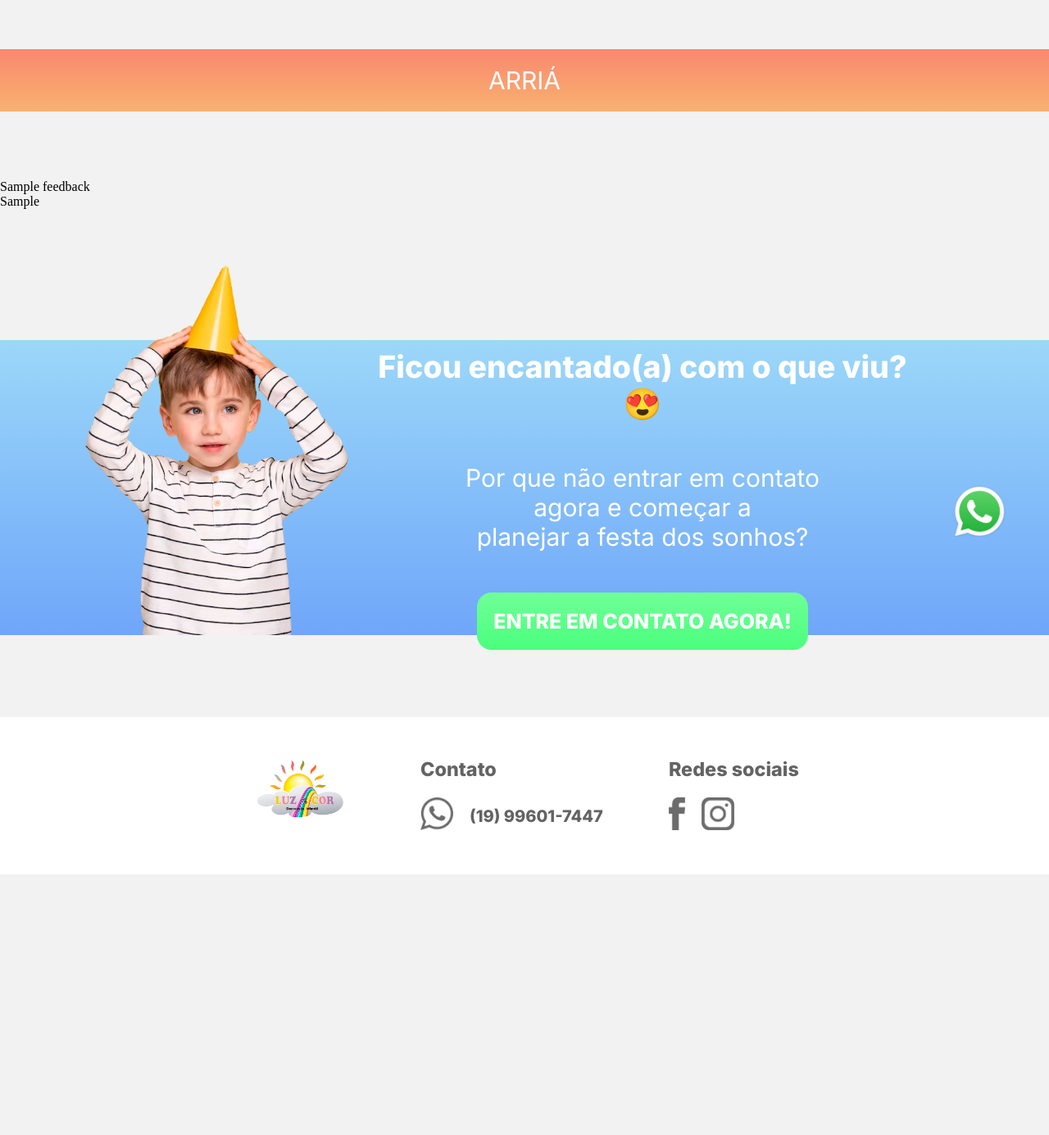
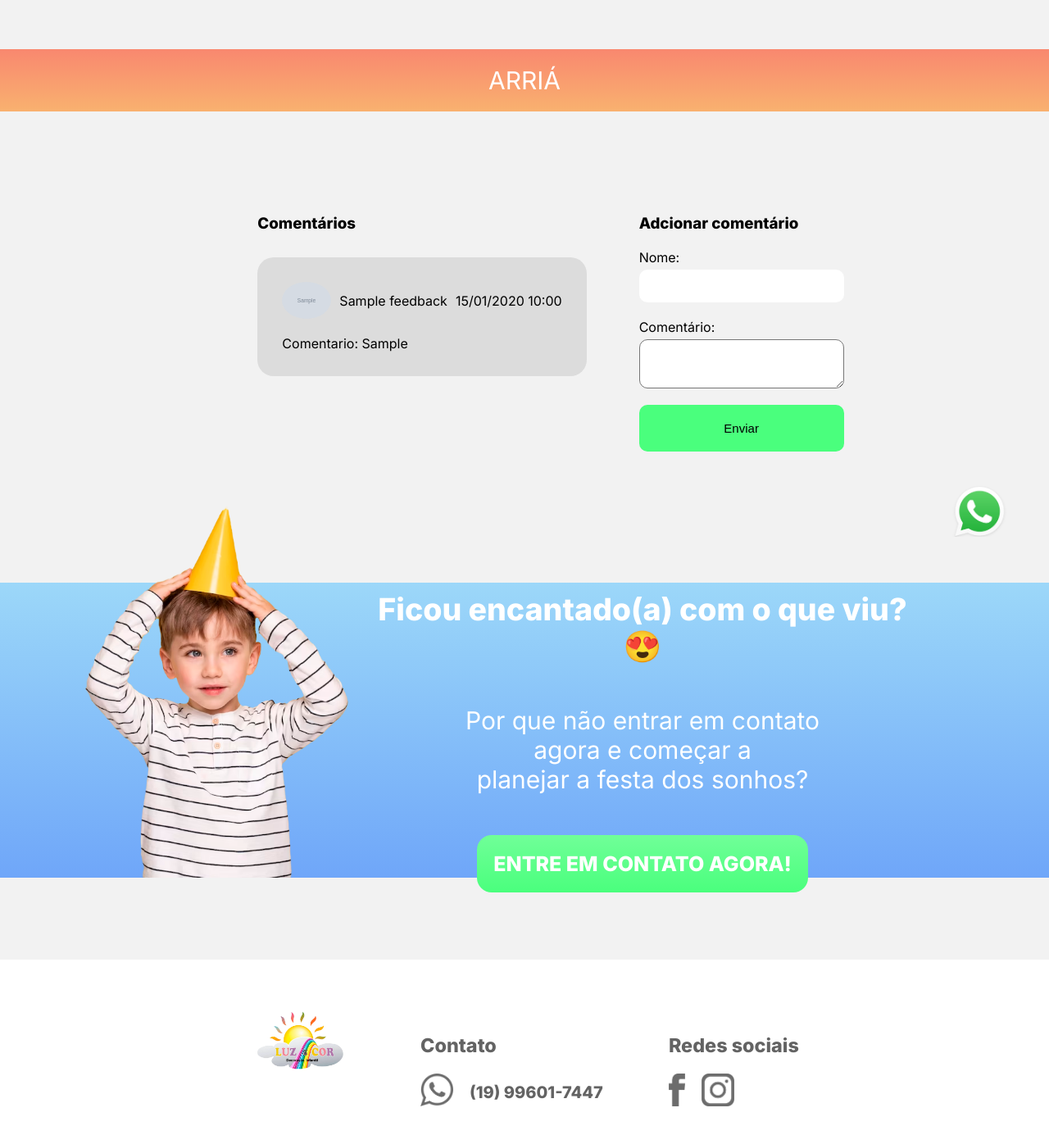
Before and after one commit to JoaoVictorBRr/LuzEcor, a PHP site: page /produto.php?id=1 in a window 1280 px wide. Shown: the part 105-1490 px from the top of the page at 82% size. Before the commit the page ends 1172 px from the top, so only its background shows below. Run offline with PHP 8.4, Linux system fonts and the light colour scheme; data comes from the database, SQL or seed files in the repository; tables that the repository leaves empty or names only in its code hold one stand-in row (values such as "Sample post"); grey boxes marked "Sample" are stand-in pictures.

Commit message:
Criacao comentarios em produtos

```diff
--- a/produto.php
+++ b/produto.php
@@ -21,6 +21,31 @@
 
     $comentarioRepositorio = new ComentarioRepositorio($pdo);
     $dadosComentario = $comentarioRepositorio->listaComentario($id);
+
+
+
+
+    if(isset($_POST['cadastro'])){
+
+    $numeroAleatorio = rand(1, 5);
+    $foto = "Monstro" . $numeroAleatorio . ".png";
+
+    $decoracao = new Comentario(
+        null,
+        $_POST['nome'],
+        $_POST['comentario'] ,
+        $foto,
+        $id,
+        null
+
+    );
+
+    $comentarioRepositorio->salvarComentario($decoracao);
+
+    header("Location: produto.php?id=" . $id);
+
+}
+
 
 ?>
 
@@ -71,17 +96,65 @@
 
 </section>
 
-<section class="comentarios_container">
 
-        <?php foreach ($dadosComentario as $comentario): ?>
 
-            <div>
-                <img src="" alt="">
-                <p> <?php echo $comentario->getNome() ?>  </p>
-                <p> <?php echo $comentario->getComentario() ?>  </p>
-            </div>
+<section class="comentarios_container" >
 
-        <?php endforeach;?>
+        <div class="comentarios_div">
+            <?php
+              if(!$dadosComentario){
+                echo "<h3>Sem comentários</h3>";
+              }
+              else{
+                echo "<h3>Comentários</h3>";
+              }
+            ?>
+
+            <?php foreach ($dadosComentario as $comentario):
+
+            $dataCometario = $comentario->getDataUpdate();
+            $dataFormatada = DateTime::createFromFormat('Y-m-d H:i:s', $dataCometario)->format('d/m/Y H:i');
+
+            ?>
+
+                <div class="comentario">
+                    <div class="comentario_content">
+
+                        <div>
+                            <img class="foto_pessoa" src="<?php echo "./ImagensSite-LuzeCor/Fotos/monstros/" . $comentario->getFoto() ?>" alt="">
+                            <p><?php echo $comentario->getNome() ?></p>
+                        </div>
+
+                        <div>
+                            <p><?php echo $dataFormatada ?></p>
+                        </div>
+
+                 </div>
+                    <p>Comentario: <?php echo $comentario->getComentario() ?>  </p>
+
+                </div>
+
+            <?php endforeach;?>
+        </div>
+
+        <form method="POST">
+                <h3>Adcionar comentário</h3>
+                <div>
+                    <label for="nome">Nome: </label>
+                    <input name="nome" id="nome" type="text">
+                </div>
+
+                <div>
+                    <label for="comentario">Comentário: </label>
+                    <textarea width="100px" height="100px" name="comentario" id="comentario" type="text"> </textarea>
+                </div>
+
+                <div>
+                    <input name="cadastro" class="button_submit" type="submit" value="Enviar">
+                </div>
+
+        </form>
+
 
 </section>
 
@@ -102,11 +175,6 @@
     </div>
 </section>
 
-<form action="">
-
-
-
-</form>
 
 <footer>
 
--- a/src/Model/comentario.php
+++ b/src/Model/comentario.php
@@ -4,14 +4,14 @@
 
 class Comentario
 {
-    private int $id;
+    private ?int $id;
     private string $nome;
     private string $comentario;
     private string $foto;
     private int $produto_id;
-    private string $data_update;
+    private ?string $data_update;
 
-    public function __construct(int $id, string $nome, string $comentario, string $foto, int $produto_id, string $data_update){
+    public function __construct(?int $id, string $nome, string $comentario, string $foto, int $produto_id, ?string $data_update){
         $this->id = $id;
         $this->nome = $nome;
         $this->comentario = $comentario;
--- a/src/repository/repositorioComentarios.php
+++ b/src/repository/repositorioComentarios.php
@@ -26,5 +26,18 @@ class ComentarioRepositorio
         return $dadosComentarios;
     }
 
+    public function salvarComentario(Comentario $comentario)
+    {
+        $sql = "INSERT INTO feedback (nome, comentario, foto, produto_id, data_update) VALUE (?, ?, ?, ?, NOW())";
+        $statement = $this->pdo->prepare($sql);
+
+        $statement->bindValue(1, $comentario->getNome());
+        $statement->bindValue(2, $comentario->getComentario());
+        $statement->bindValue(3, $comentario->getFoto());
+        $statement->bindValue(4, $comentario->getProdutoId());
+        $statement->execute();
+
+    }
+
 
 }
--- a/styles/pags/produto.css
+++ b/styles/pags/produto.css
@@ -100,6 +100,104 @@
     margin-bottom: 40px;
     z-index: 999
 }
+.comentarios_container{
+   display: flex;
+   justify-content: center;
+   gap: 5%;
+   align-items: normal;
+
+}
+
+.comentarios_div{
+    display: flex;
+    margin-left: 5%;
+    gap: 10px;
+    flex-direction: column;
+}
+
+h3{
+    font-family: Inter;
+    margin-top: 60px;
+
+}
+
+.comentario p{
+    font-family: Inter;
+   }
+
+.comentario{
+    background-color: #dcdcdc;
+    margin-top: 20px;
+    padding: 30px;
+    width: 100%;
+    border-radius: 20px;
+    display: flex;
+    flex-direction: column;
+    gap: 20px;
+}
+.comentario_content{
+    display: flex;
+    justify-content: space-between;
+
+    gap: 10px;
+}
+
+.comentario_content div{
+    display: flex;
+    align-items: center;
+    gap: 10px;
+}
+
+.foto_pessoa{
+    width: 60px;
+    border-radius: 100%;
+}
+
+form{
+    display: flex;
+    flex-direction: column;
+    gap: 20px;
+}
+form div{
+    display: flex;
+    flex-direction: column;
+    gap: 5px;
+}
+
+label{
+    font-family: Inter;
+}
+textarea{
+    font-family: Inter;
+    font-size: 15px;
+    padding: 10px;
+    border-radius: 10px;
+}
+
+#nome{
+    border-radius: 10px;
+    width: 250px;
+    height: 30px;
+    border: 0px white solid;
+    padding: 20px;
+    font-size: 15px;
+    font-family: Inter;
+}
+.button_submit{
+    background-color: #4AFF7D;
+    text-align: center;
+    transition: 0.2s;
+    padding: 20px;
+    border: 0px white solid;
+    border-radius: 10px;
+    font-size: 15px;
+
+}
+
+.button_submit:hover{
+   cursor: pointer;
+    transform: scale(1.1);
+}
 
 @media screen and (max-width: 1154px){
 
```
